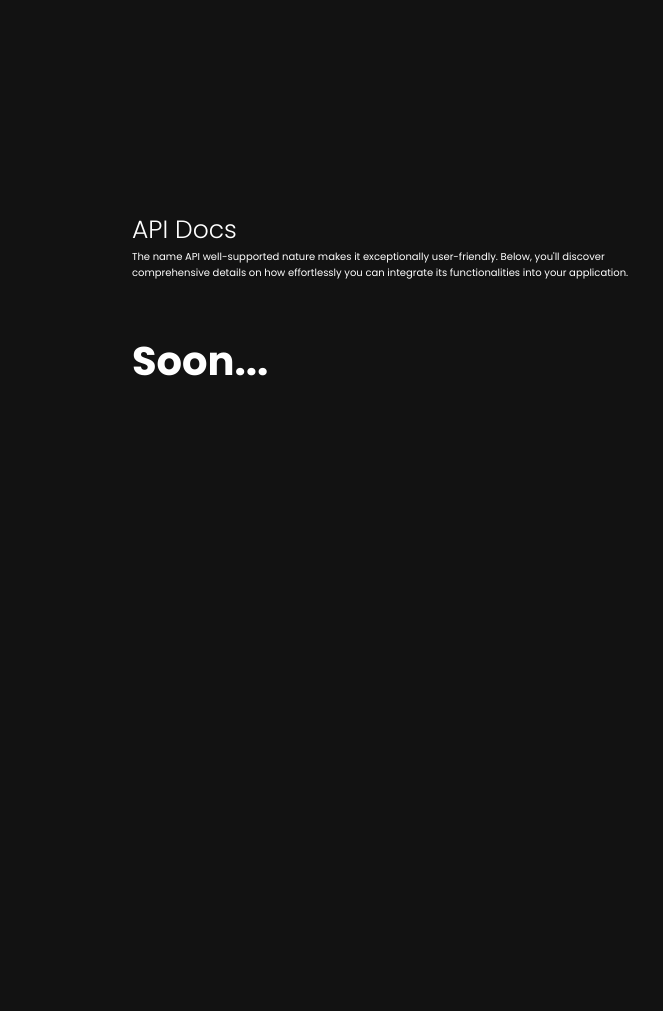
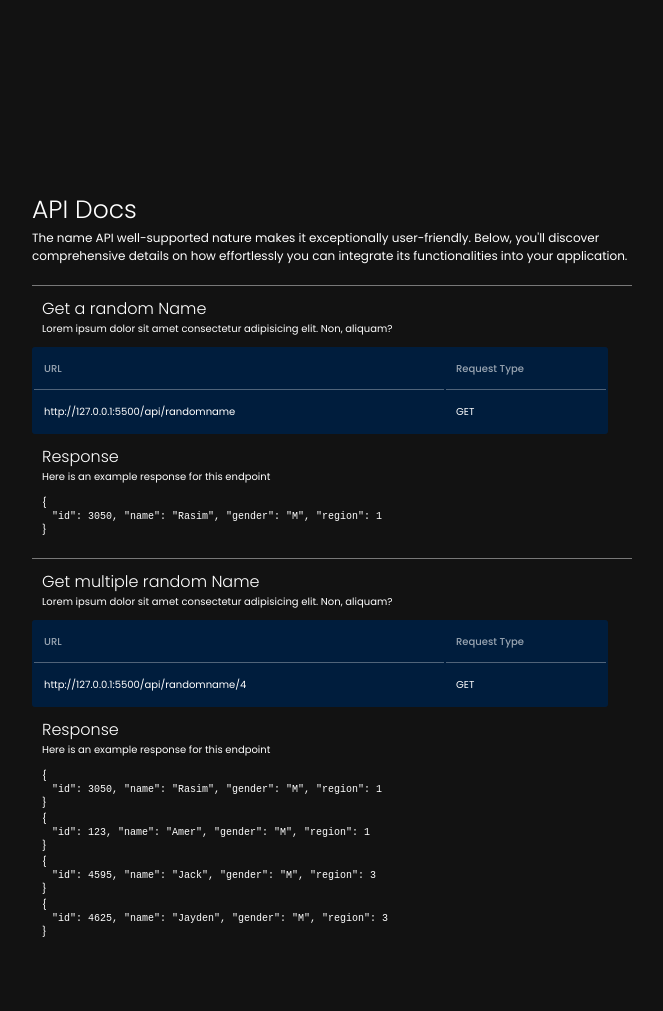
Before and after one commit to AlCo2/namesAPI, a Flask app: page / in a window 1280 px wide. Shown: the part 594-1605 px from the top of the page, without its empty margins (308-971 px from the left). After the commit the page ends 1531 px from the top, so only its background shows below. Run offline with Flask 3, Linux system fonts and the light colour scheme; some libraries are stand-ins or nearby versions.

Commit message:
finished the doc design

```diff
--- a/main.py
+++ b/main.py
@@ -81,7 +81,7 @@ def get_name(id):
         return response
     return jsonify({"message": "error in fetching data"}), 404
 
-@app.route('/randomname')
+@app.route('/api/randomname')
 def get_random_data():
     connection = get_mysql_connection()
     cursor = connection.cursor()
@@ -99,5 +99,27 @@ def get_random_data():
         return response
     return jsonify({"message": "error in fetching data"}), 404
 
+@app.route('/api/randomname/<int:id>')
+def get_random_multiple_data(id):
+    if(id>50):
+        id = 50
+    if(id<=0):
+        id = 1
+    connection = get_mysql_connection()
+    cursor = connection.cursor()
+    cursor.execute("SELECT * FROM names")
+    random_data = cursor.fetchall()
+    result = formatToJson(random_data)
+    result = random.choices(result, k=id)
+    response = Response(
+        response=json.dumps(result),
+        status=200,
+        mimetype='application/json'
+    )
+    cursor.close()
+    if(result):
+        return response
+    return jsonify({"message": "error in fetching data"}), 404
+
 
 app.run()
--- a/static/index.css
+++ b/static/index.css
@@ -133,7 +133,6 @@ html{
     display: flex;
     align-items: center;
     justify-content: center;
-
 }
 .generatedName p{
     background-color: #023047;
@@ -145,29 +144,99 @@ html{
     border-radius: 5px;
 }
 .doc{
-    height: 100vh;
     background-color: #121212;
     color: white;
     font-family: 'Poppins';
-    padding-top: 70px;
     display: flex;
     flex-direction: column;
     align-items: center;
+    padding-bottom: 30px;
 }
 .insideDoc{
+    min-width: 600px;
     width: 600px;
     height: 100%;
-    transform: translateX(100px);
+    margin-top: 50px;
+    margin-left: auto;
+    margin-right: auto;
 }
 .introDoc{
     font-size: 25px;
     font-weight:300;
-    padding-right: 200px;
 }
 .docIntroP{
     display: flex;
     align-items: center;
     justify-content: center;
-    width: 500px;
+    font-size: 12px;
+}
+
+.firstInfoTable th:first-child{
+    width: 400px;
+}
+.firstInfoTable th:nth-child(2){
+    width: 150px;
+}
+.firstInfoTable th{
+    text-align: left;
+    padding-left: 10px;
+    height: 40px;
+    border-bottom: 1px solid rgba(255, 255, 255, 0.523);
+}
+
+.infoTable{
+    background-color: #001d3d;
+    border-radius: 3px;
+}
+.infoTable th{
     font-size: 10px;
+    font-weight: 500;
+    opacity: 60%;
 }
+.secondInfoTable td{
+    font-size: 10px;
+    padding-left: 10px;
+    height: 40px;
+}
+.secondInfoTable:hover{
+    background-color: #219ebc;
+}
+.tableTitle{
+    font-weight: 300;
+}
+.tableDiv{
+    border-top: 1px solid rgba(255, 255, 255, 0.432);
+    padding-top: 10px;
+    margin-top: 20px;
+}
+.tableLabel{
+    font-size: 10px;
+    margin-bottom: 10px;
+}
+.divTitleLabel{
+    padding-left: 10px;
+}
+
+.tableDiv .divTitleLabel:nth-child(3){
+    margin-top: 10px;
+}
+
+.brackets{
+    font-size: 10px;
+    padding-left: 10px;
+}
+.brackets:hover{
+    background-color: rgba(240, 248, 255, 0.6);
+}
+.code{
+    font-size: 10px;
+    font-family: 'Courier New', Courier, monospace;
+    padding-left: 20px;
+}
+.code:hover{
+    background-color: rgba(240, 248, 255, 0.6);
+}
+.responseDiv{
+    display: flex;
+    flex-direction: column;
+}
--- a/templates/index.html
+++ b/templates/index.html
@@ -63,10 +63,67 @@
             <div class="docIntroP">
                 <p>The name API well-supported nature makes it exceptionally user-friendly. Below, you'll discover comprehensive details on how effortlessly you can integrate its functionalities into your application.</p>
             </div>
-            <div style="margin-top: 50px;font-size: 40px;font-weight: bold;">Soon...</div>
+            <div class="tableDiv">
+                <div class="divTitleLabel">
+                    <div class="tableTitle">Get a random Name</div>
+                    <div class="tableLabel"><p>Lorem ipsum dolor sit amet consectetur adipisicing elit. Non, aliquam?</p></div>
+                </div>
+                <table class="infoTable">
+                    <tr class="firstInfoTable">
+                        <th>URL</th>
+                        <th>Request Type</th>
+                    </tr>
+                    <tr class="secondInfoTable">
+                        <td>http://127.0.0.1:5500/api/randomname</td>
+                        <td>GET</td>
+                    </tr>
+                </table>
+                <div class="divTitleLabel">
+                    <div class="tableTitle">Response</div>
+                    <div class="tableLabel"><p>Here is an example response for this endpoint</p></div>
+                </div>
+                <div class="responseDiv">
+                    <span class="brackets">{</span>
+                    <span class="code">"id": 3050, "name": "Rasim", "gender": "M", "region": 1</span>
+                    <span class="brackets">}</span>
+                </div>
+            </div>
+            <div class="tableDiv">
+                <div class="divTitleLabel">
+                    <div class="tableTitle">Get multiple random Name</div>
+                    <div class="tableLabel"><p>Lorem ipsum dolor sit amet consectetur adipisicing elit. Non, aliquam?</p></div>
+                </div>
+                <table class="infoTable">
+                    <tr class="firstInfoTable">
+                        <th>URL</th>
+                        <th>Request Type</th>
+                    </tr>
+                    <tr class="secondInfoTable">
+                        <td>http://127.0.0.1:5500/api/randomname/4</td>
+                        <td>GET</td>
+                    </tr>
+                </table>
+                <div class="divTitleLabel">
+                    <div class="tableTitle">Response</div>
+                    <div class="tableLabel"><p>Here is an example response for this endpoint</p></div>
+                </div>
+                <div class="responseDiv">
+                    <span class="brackets">{</span>
+                    <span class="code">"id": 3050, "name": "Rasim", "gender": "M", "region": 1</span>
+                    <span class="brackets">}</span>
+                    <span class="brackets">{</span>
+                    <span class="code">"id": 123, "name": "Amer", "gender": "M", "region": 1</span>
+                    <span class="brackets">}</span>
+                    <span class="brackets">{</span>
+                    <span class="code">"id": 4595, "name": "Jack", "gender": "M", "region": 3</span>
+                    <span class="brackets">}</span>
+                    <span class="brackets">{</span>
+                    <span class="code">"id": 4625, "name": "Jayden", "gender": "M", "region": 3</span>
+                    <span class="brackets">}</span>
+                </div>
+            </div>
         </div>
     </div>
-
     <script src="/static/index.js"></script>
 </body>
 </html>
```
Also changed, not shown: .github/workflows/python-app.yml, templates/404.html (added).
